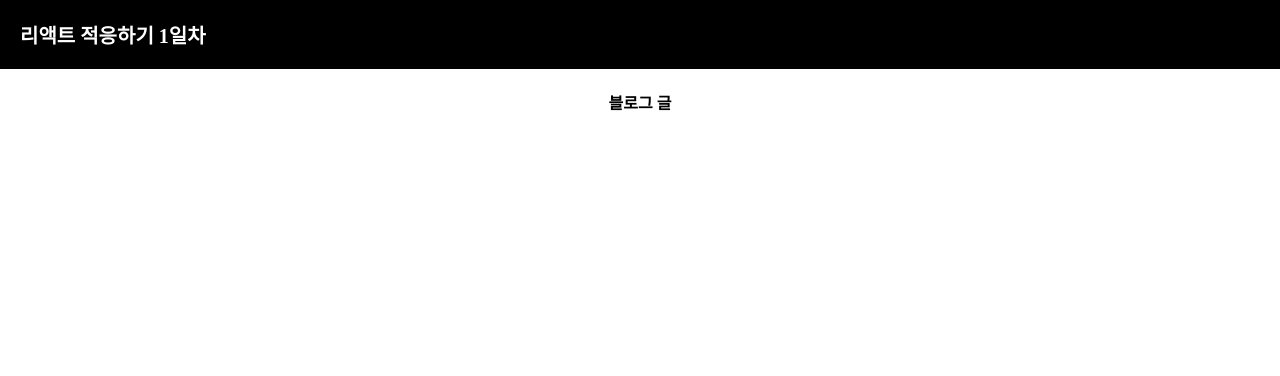
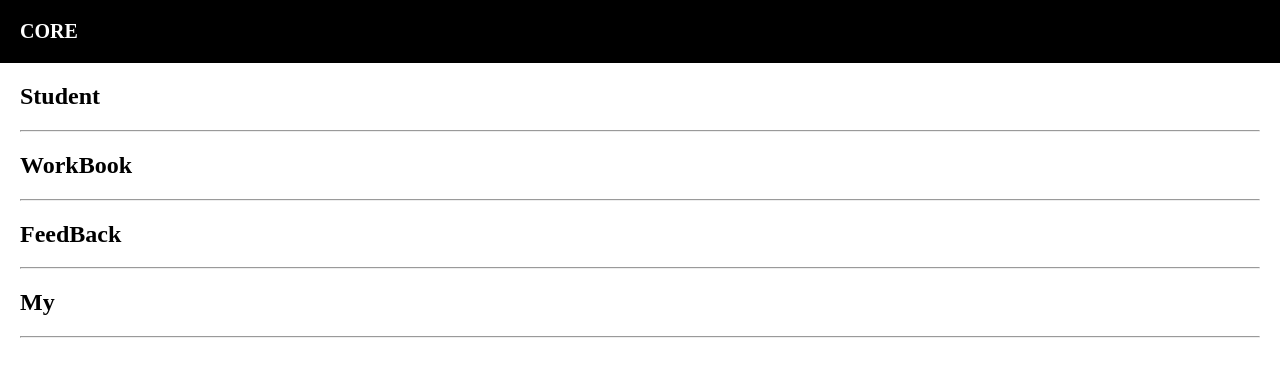
Before and after one commit to Happhee/CORE, a React (Create React App) app in the folder core/: page / in a window 1280 px wide. Shown: the top 376 px of the page. Built offline with nearby package versions, Linux system fonts and the light colour scheme.

Commit message:
[ADD] 이벤트 리스너 추가

```diff
--- a/core/src/App.css
+++ b/core/src/App.css
@@ -13,6 +13,13 @@ body{
   padding: 20px;
   font-weight: 600;
   font-size: 20px;
+}
+
+.list {
+  margin-top:  10px;
+  text-align: left;
+  padding-left: 20px;
+  padding-right: 20px;
 }
 
 .App-logo {
--- a/core/src/App.js
+++ b/core/src/App.js
@@ -1,13 +1,33 @@
-import logo from './logo.svg';
+/*eslint-disable */
 import './App.css';
+import React, { useState } from 'react';
+//내장 함수를 가져다 쓰겠습니다~
 
 function App() {
+  let [title, title_modify] = useState(['Student', 'WorkBook', 'FeedBack', 'My']); // [array , fun ]
+  //state데이터, state데이터 변경 함수
+
   return (
     <div className="App">
       <div className="black-nav">
-        리액트 적응하기 1일차
+        CORE
       </div>
-      <h4> 블로그 글 </h4>
+      <div className="list" >
+        <h2 onClick={() => { console.log(1) }}> {title[0]}  </h2>
+        <hr />
+      </div>
+      <div className="list" >
+        <h2> {title[1]}</h2>
+        <hr />
+      </div>
+      <div className="list" >
+        <h2> {title[2]}</h2>
+        <hr />
+      </div>
+      <div className="list" >
+        <h2> {title[3]}</h2>
+        <hr />
+      </div>
     </div>
   );
 }
```
